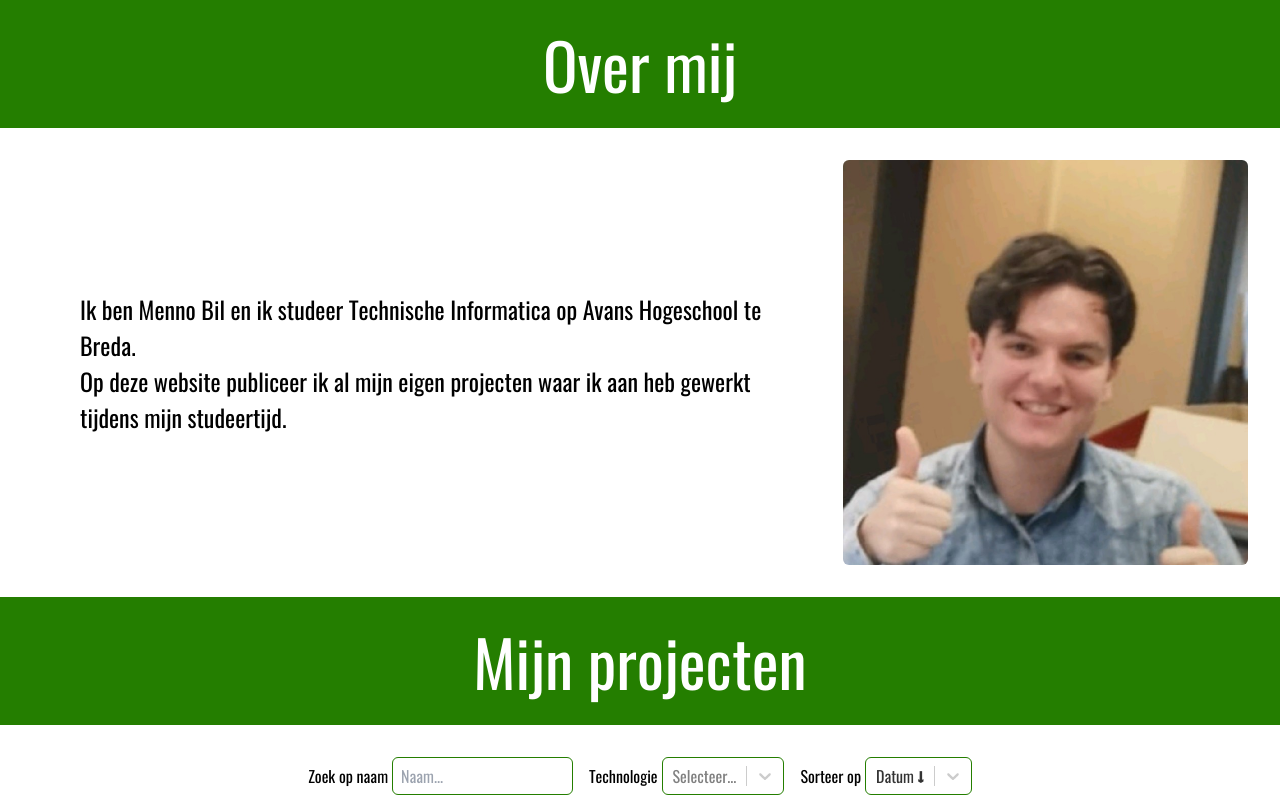
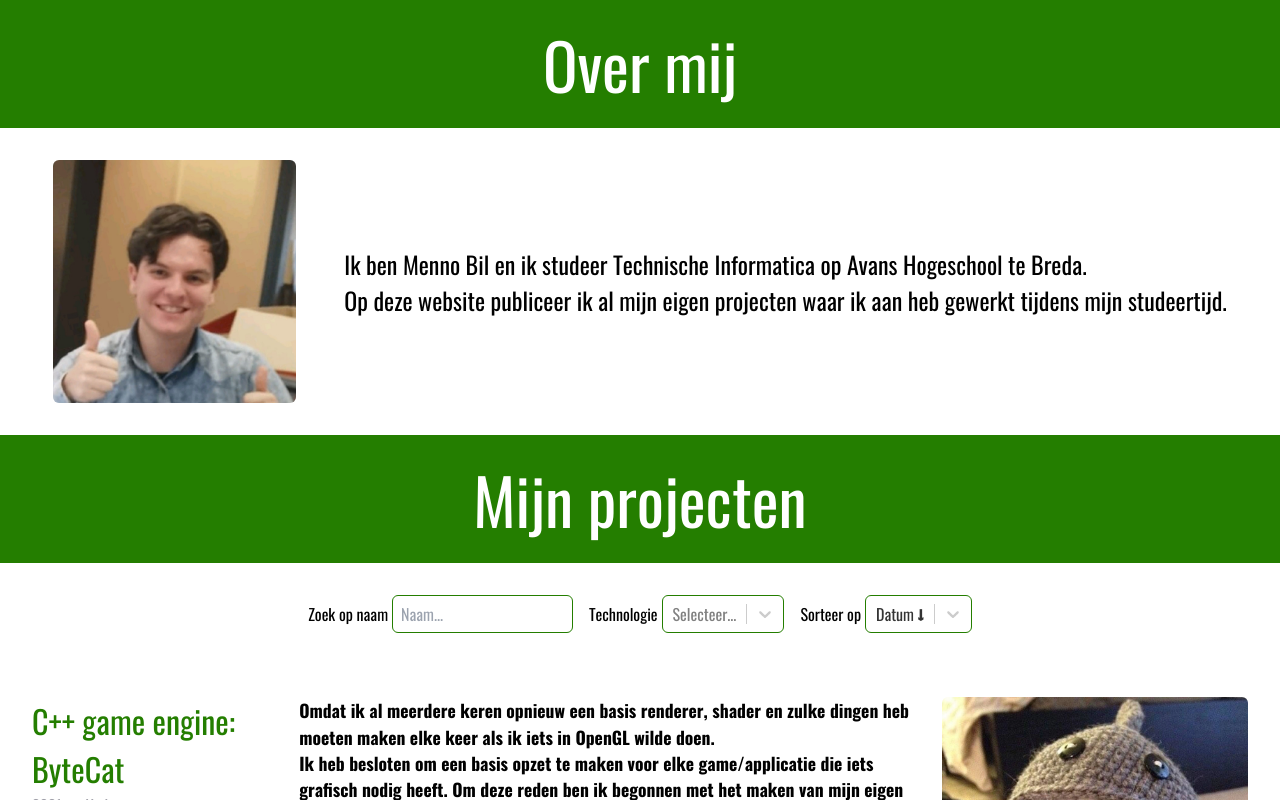
Before and after one commit to M-e-n-n-o/M-e-n-n-o.github.io, a React (Vite) app: page / in a window 1280 px wide. Shown: the part 800-1600 px from the top of the page. Built offline with nearby package versions, Linux system fonts and the light colour scheme.

Commit message:
[Change] Image and text order in about me

```diff
--- a/src/views/AboutMe.jsx
+++ b/src/views/AboutMe.jsx
@@ -8,16 +8,16 @@ const AboutMe = () => {
             <Header>
                 <h2 className="text-[4rem] text-white">Over mij</h2>
             </Header>
-            <div className="p-8 flex flex-wrap ">
-                <div className="text-[1.5rem] w-full flex-1 flex items-center p-4 md:px-12">
+            <div className="p-8 flex flex-col items-center justify-center sm:gap-12 sm:flex-row">
+                <div className="w-1/2 sm:w-1/3 md:w-1/4 lg:w-1/5 2xl:w-1/8 flex items-center justify-center">
+                    <img src={MennoImg} className="flex-1 aspect-1 rounded-md" />
+                </div>
+                <div className="text-[1.5rem] w-full flex-1 flex items-center py-4 sm:max-w-fit">
                     Ik ben Menno Bil en ik studeer Technische Informatica op Avans Hogeschool te Breda.<br />
                     Op deze website publiceer ik al mijn eigen projecten waar ik aan heb gewerkt tijdens mijn studeertijd.
                 </div>
-                <div className="w-1/3 flex items-center justify-center">
-                    <img src={MennoImg} className="flex-1 aspect-1 rounded-md" />
-                </div>
             </div>
-        </div>
+        </div >
     );
 };
 
```
